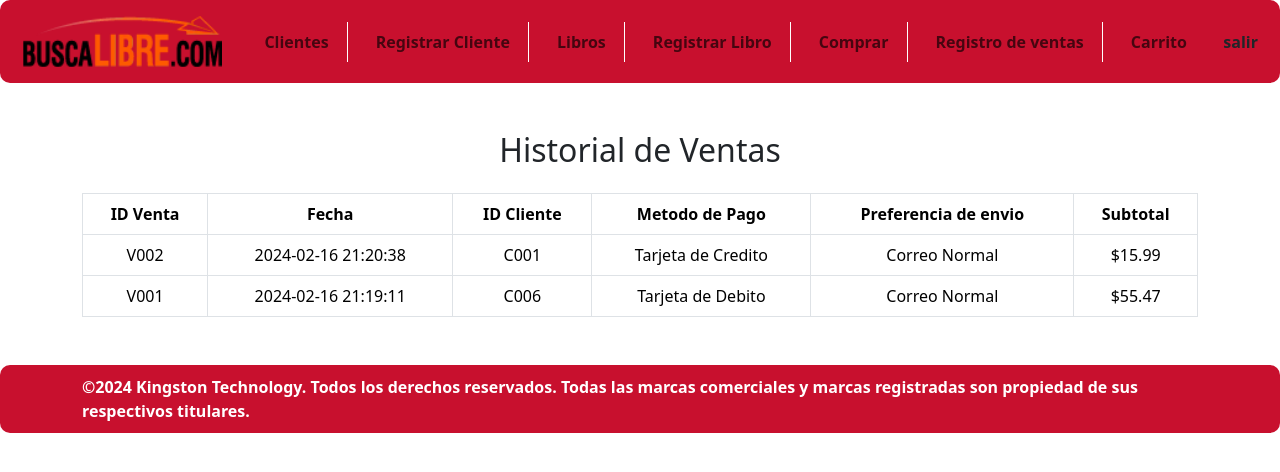
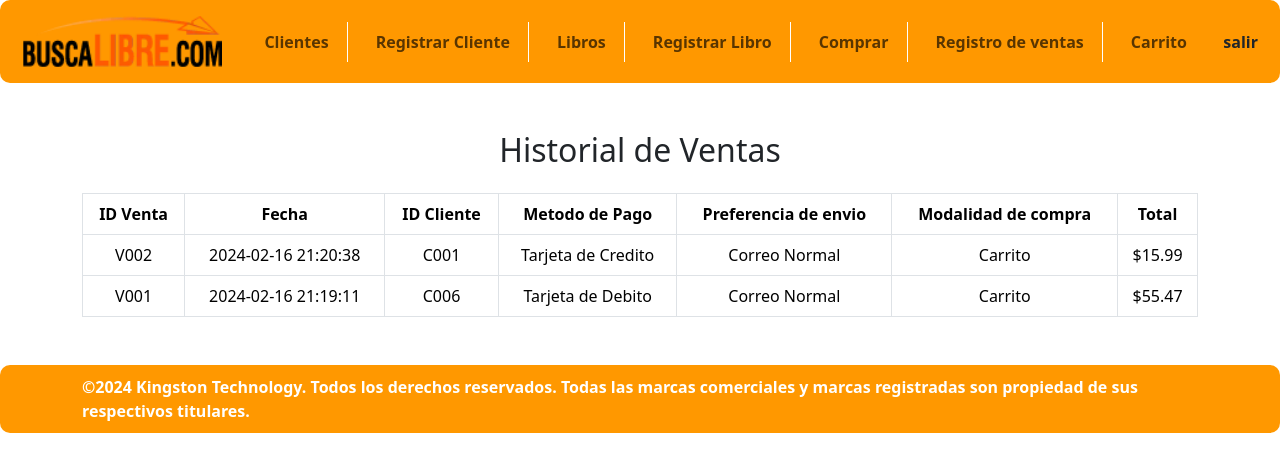
Before and after one commit to JDB-16/S.I.-Libreria, a PHP site: page /formulario_historial.php in a window 1280 px wide. Shown: the top 472 px of the page. Run offline with PHP 8.4, Linux system fonts and the light colour scheme; data comes from the database, SQL or seed files in the repository.

Commit message:
Cambio de color en estilos.css

```diff
--- a/Datos/estilos.css
+++ b/Datos/estilos.css
@@ -1,7 +1,7 @@
 .bg-celeste,
 .btn-celeste,
 .navbar-celeste {
-    background-color: #C8102E; /* Cambiado a rojo (#C8102E) */
+    background-color: #ff9800; /* Cambiado a rojo (#C8102E) */
     color: white;
     padding: 10px;
     border-radius: 10px;
@@ -17,13 +17,13 @@
 
 .navbar-celeste .navbar-nav .nav-item .nav-link.active,
 .navbar-celeste .navbar-nav .nav-item .nav-link:hover {
-    border: 2px solid #C8102E;
+    border: 2px solid #ff9800;
     border-radius: 5px;
     padding: 8px;
     color: white; /* Asegura que el color del texto sea blanco en estado activo o al pasar el mouse */
 }
 .btn-celeste:hover {
-    background-color: #961f41; /* Puedes ajustar el color del hover según tu preferencia */
+    background-color: #ff9800; /* Puedes ajustar el color del hover según tu preferencia */
 }
 
 .navbar-celeste .nav-link,
--- a/Presentador/formulario_crearP.php
+++ b/Presentador/formulario_crearP.php
@@ -10,7 +10,7 @@ include("../Datos/navbar.php");
 
 <body>
     <div class="container mt-5">
-        <h2 class="text-center mb-4">Registro de Producto</h2>
+        <h2 class="text-center mb-4">Registro de Libros</h2>
 
         <?php if (isset($_SESSION['mensaje'])): ?>
             <div class="alert <?php echo strpos($_SESSION['mensaje'], 'Error') === false ? 'alert-success' : 'alert-danger'; ?>" role="alert">
--- a/Presentador/formulario_historial.php
+++ b/Presentador/formulario_historial.php
@@ -27,7 +27,8 @@ $ventas = $consulta_ventas->fetchAll(PDO::FETCH_OBJ);
                     <th>ID Cliente</th>
                     <th>Metodo de Pago</th>
                     <th>Preferencia de envio</th>
-                    <th>Subtotal</th>
+                    <th>Modalidad de compra</th>
+                    <th>Total</th>
                 </tr>
             </thead>
             <tbody>
@@ -40,6 +41,10 @@ $ventas = $consulta_ventas->fetchAll(PDO::FETCH_OBJ);
                         $consulta_prefEnvio = $conexion->prepare("SELECT Descripcion FROM prefenvio WHERE id_prefEnvio = ?");
                         $consulta_prefEnvio->execute([$venta->id_prefEnvio]);
                         $pref_envio = $consulta_prefEnvio->fetchColumn();
+
+                        $consulta_modCompra = $conexion->prepare("SELECT Descripcion FROM modcompra WHERE id_modCompra = ?");
+                        $consulta_modCompra->execute([$venta->id_modCompra]);
+                        $mod_compra = $consulta_modCompra->fetchColumn();
                     ?>
                     <tr>
                         <td><?= $venta->id_Venta ?></td>
@@ -47,6 +52,7 @@ $ventas = $consulta_ventas->fetchAll(PDO::FETCH_OBJ);
                         <td><?= $venta->id_Cliente ?></td>
                         <td><?= $metodo_pago ?></td>
                         <td><?= $pref_envio ?></td>
+                        <td><?= $mod_compra ?></td>
                         <td>$<?= number_format($venta->Subtotal, 2) ?></td>
                     </tr>
                 <?php endforeach; ?>
```
